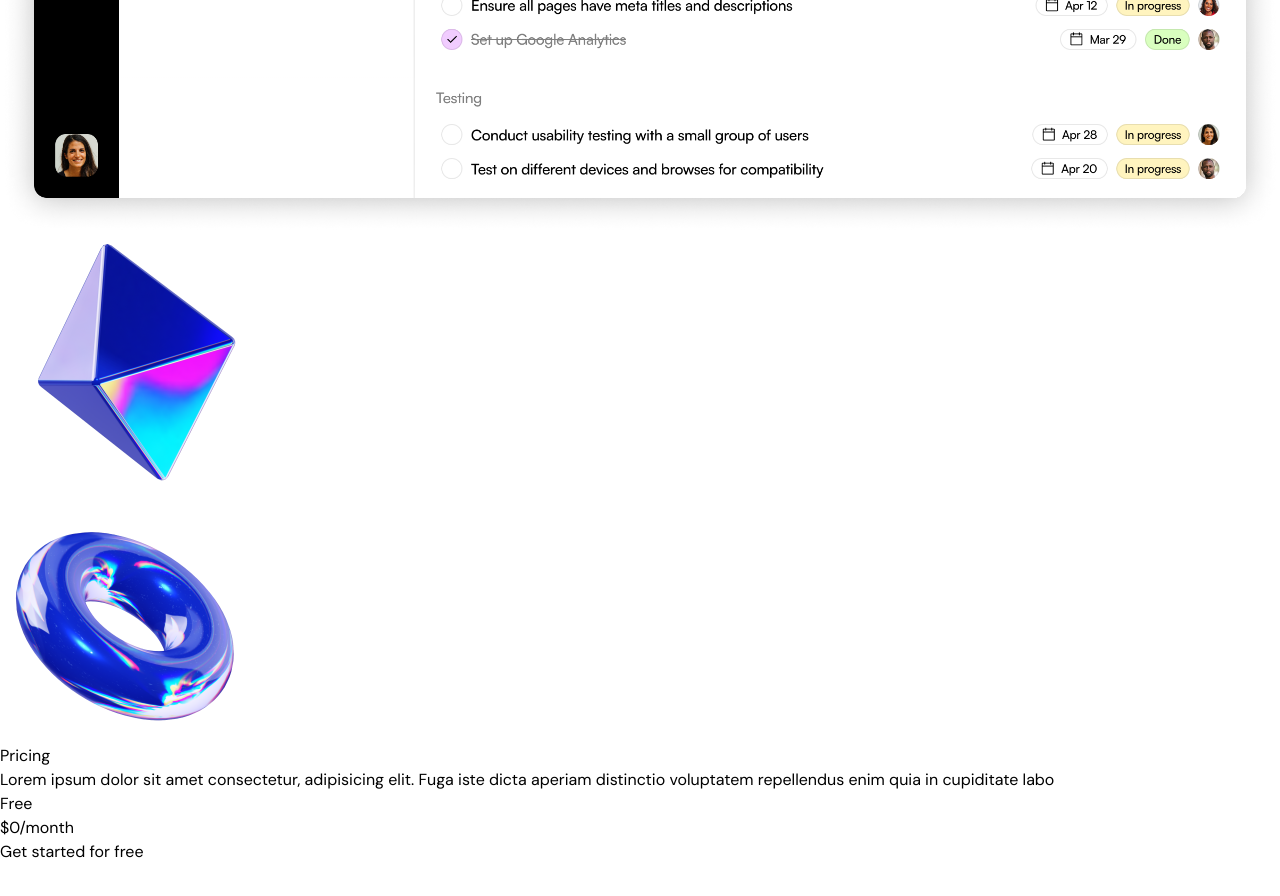
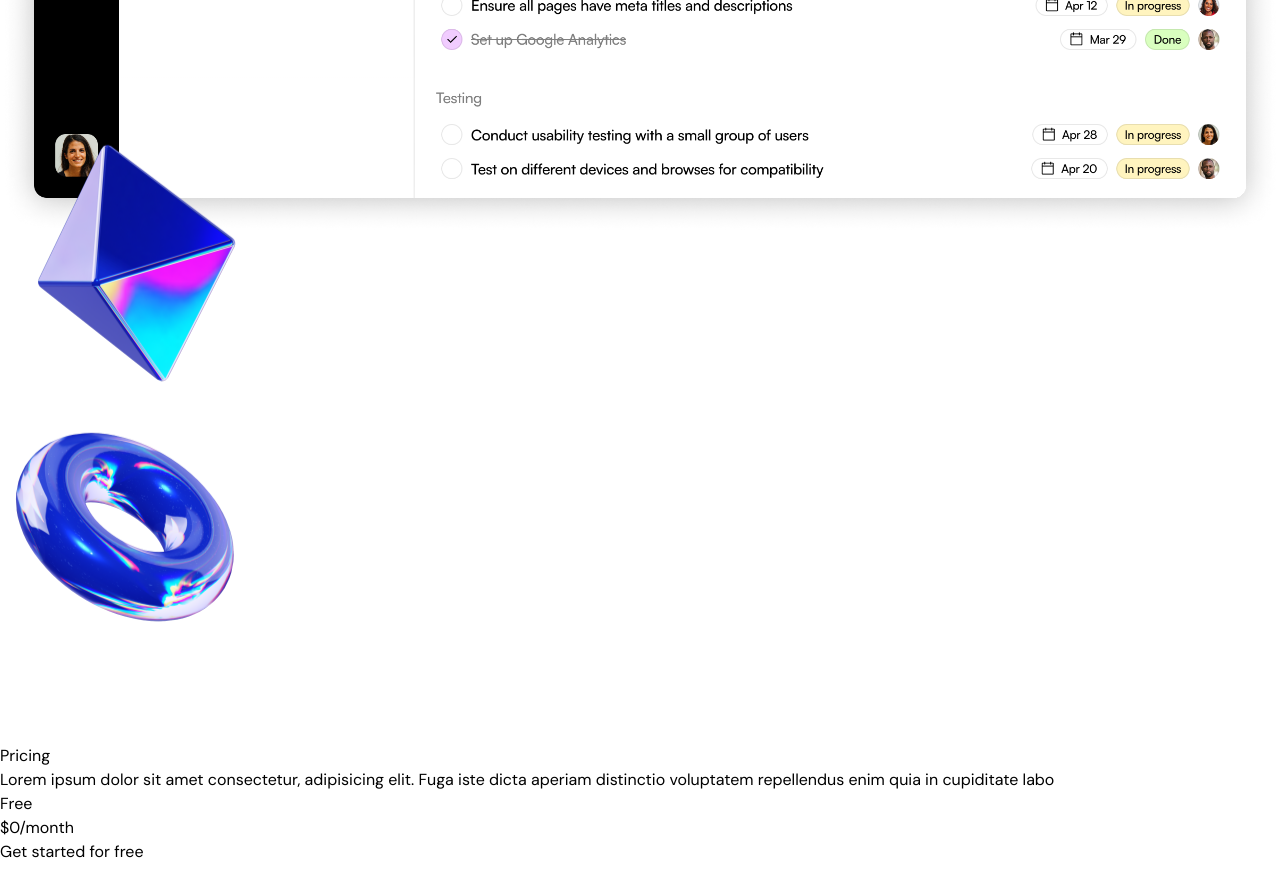
Before and after one commit to KiranNepali/landing-page-saas, a Next.js app: page / in a window 1280 px wide. Shown: the part 5940-6836 px from the top of the page. Built offline with nearby package versions, Linux system fonts and the light colour scheme.

Commit message:
add animation on product showcase section

```diff
--- a/src/sections/ProductShowcase.tsx
+++ b/src/sections/ProductShowcase.tsx
@@ -1,10 +1,24 @@
+"use client"
+
 import productImage from "@/assets/product-image.png";
 import pyramidImage from "@/assets/pyramid.png";
-import  tubeImage from "@/assets/tube.png";
+import tubeImage from "@/assets/tube.png";
 import Image from "next/image";
+import { motion, useScroll, useTransform } from "framer-motion";
+import { useRef } from "react";
+import { section } from "framer-motion/client";
 export const ProductShowcase = () => {
+  const sectionRef = useRef(null);
+  const { scrollYProgress } = useScroll({
+    target: sectionRef,
+    offset: ["start end", "end start"],
+  });
+  const translateY = useTransform(scrollYProgress, [0, 1], [150, -150]);
   return (
-    <section className="bg-gradient-to-b from-[#FFFFFF] to to-[#D2DCFF] py-[24] overflow-x-clip">
+    <section
+      ref={sectionRef}
+      className="bg-gradient-to-b from-[#FFFFFF] to to-[#D2DCFF] py-[24] overflow-x-clip"
+    >
       <div className="container">
         <div className="section-heading">
           <div className="flex justify-center">
@@ -20,10 +34,27 @@
           </p>
         </div>
         <div className="relative">
-
           <Image src={productImage} alt="Product Image" className="mt-10" />
-        <Image src={pyramidImage} alt="Pyramid Image" height={262} width={262} className="hidden md:block absolute -right-36 -top-32" />
-        <Image src={tubeImage} alt="Tube Image" height={248} className="hidden md:block absolute bottom-24 -left-36" />
+          <motion.img
+            src={pyramidImage.src}
+            alt="Pyramid Image"
+            height={262}
+            width={262}
+            className="hidden md:block absolute -right-36 -top-32"
+            style={{
+              translateY: translateY
+            }}
+          />
+          <motion.img
+            src={tubeImage.src}
+            alt="Tube Image"
+            height={248}
+            width={248}
+            className="hidden md:block absolute bottom-24 -left-36"
+            style={{
+              translateY: translateY
+            }}
+          />
         </div>
       </div>
     </section>
```
Lines whose indentation alone changed are shown as unchanged.
